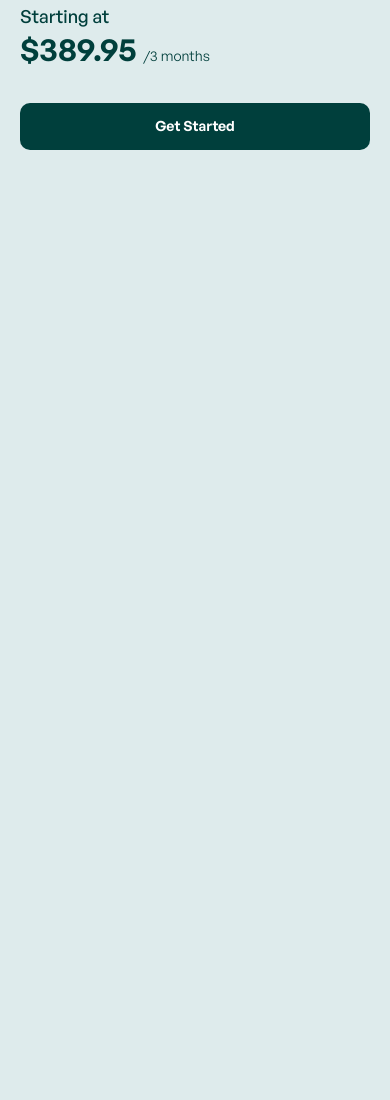
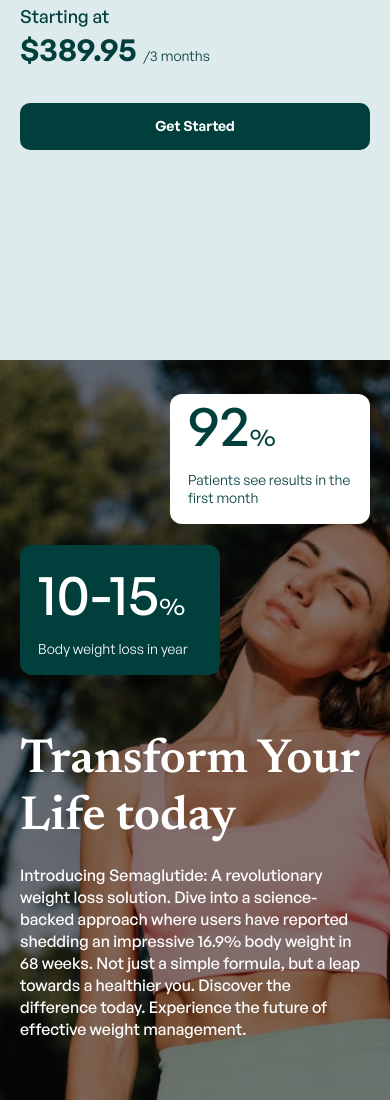
Before and after one commit to ArtemUholkov/ALIVE-total-wellness, a plain HTML site: page index.html in a window 390 px wide. Shown: the part 1513-2613 px from the top of the page. Before the commit the page ends 1773 px from the top, so only its background shows below. Drawn offline with nearby package versions, Linux system fonts and the light colour scheme.

Commit message:
transform ready

```diff
--- a/css/intro.css
+++ b/css/intro.css
@@ -57,6 +57,7 @@
 .intro_content_item_price {
   max-width: 519px;
   width: 100%;
+  z-index: 10;
 }
 .intro_content_item_price_title {
   font-size: 32px;
@@ -97,6 +98,7 @@
 }
 .intro_button {
   max-width: 382px;
+  z-index: 10;
 }
 .mob_logos {
   display: none;
--- a/css/transform.css
+++ b/css/transform.css
@@ -0,0 +1,268 @@
+.transform {
+  background: url('../img/transform/bgimg.png');
+  background-position: top;
+  background-repeat: no-repeat;
+  background-size: cover;
+  margin-top: 100px;
+}
+.transform_content_wrapper {
+  padding: 150px 150px 128px 150px;
+  display: flex;
+  flex-direction: row;
+  justify-content: center;
+}
+.transform_content_text_wrapper {
+  max-width: 587px;
+}
+.transform_content_text {
+  width: 50%;
+}
+.transform_content_text_title {
+  color: var(--main-text-color);
+  font-family: 'Newsreader';
+  font-size: 64px;
+  font-style: normal;
+  font-weight: 600;
+  line-height: 120%;
+  margin-bottom: 30px;
+}
+.transform_content_text_subtext {
+  font-size: 24px;
+  font-style: normal;
+  font-weight: 500;
+  line-height: normal;
+  color: var(--main-text-color);
+}
+.transform_content_boxes_wrapper {
+  width: 50%;
+  display: flex;
+  gap: 21px;
+}
+.transform_content_boxes_1_wrapper {
+  display: flex;
+}
+.transform_content_boxes_1 {
+  width: 360px;
+  height: 350px;
+  border-radius: 24px;
+  background: #fff;
+  margin-top: 236px;
+  padding-left: 48px;
+  padding-bottom: 48px;
+  display: flex;
+  flex-direction: column;
+  justify-content: flex-end;
+  gap: 12px;
+}
+.transofrm_content_boxes_1_title {
+  color: var(--usual-decorations);
+  font-size: 92px;
+  font-style: normal;
+  font-weight: 500;
+  line-height: 120%;
+}
+.transofrm_content_boxes_1_percentage {
+  color: var(--usual-decorations);
+  font-size: 48px;
+  font-style: normal;
+  font-weight: 500;
+  line-height: 120%;
+}
+.transofrm_content_boxes_1_text {
+  color: var(--usual-decorations);
+  font-size: 24px;
+  font-style: normal;
+  font-weight: 400;
+  line-height: normal;
+}
+.transform_content_boxes_2_wrapper {
+  display: flex;
+}
+.transform_content_boxes_2 {
+  width: 360px;
+  height: 350px;
+  margin-top: 24px;
+  border-radius: 24px;
+  background: #003f3c;
+  padding-left: 48px;
+  padding-bottom: 48px;
+  display: flex;
+  flex-direction: column;
+  justify-content: flex-end;
+  gap: 12px;
+}
+.transofrm_content_boxes_2_title {
+  color: var(--main-text-color);
+  font-size: 92px;
+  font-style: normal;
+  font-weight: 500;
+  line-height: 120%;
+}
+.transofrm_content_boxes_2_percentage {
+  color: var(--main-text-color);
+  font-size: 48px;
+  font-style: normal;
+  font-weight: 500;
+  line-height: 120%;
+}
+.transofrm_content_boxes_2_text {
+  color: var(--main-text-color);
+  font-size: 24px;
+  font-style: normal;
+  font-weight: 400;
+  line-height: normal;
+}
+@media (max-width: 1650px) {
+  .transform_content_wrapper {
+    padding: 100px 150px 128px 100px;
+    display: flex;
+    flex-direction: row;
+    justify-content: center;
+  }
+}
+@media (max-width: 1550px) {
+  .transform_content_text_wrapper {
+    /* max-width: 450px; */
+  }
+  .transform_content_text {
+    width: 40%;
+  }
+  .transform_content_boxes_wrapper {
+    width: 60%;
+  }
+  .transform_content_wrapper {
+    gap: 20px;
+  }
+}
+@media (max-width: 1400px) {
+  .transform_content_wrapper {
+    padding: 50px 60px 60px 50px;
+  }
+}
+@media (max-width: 1326px) {
+  .transform_content_wrapper {
+    flex-direction: column-reverse;
+    align-items: center;
+    justify-content: center;
+  }
+  .transform_content_text_wrapper {
+    max-width: 600px;
+  }
+  .transform_content_text {
+    width: 100%;
+    display: flex;
+    align-items: center;
+    justify-content: center;
+  }
+  .transform_content_boxes_wrapper {
+    width: 100%;
+  }
+  .transform_content_boxes_wrapper {
+    display: flex;
+    align-items: center;
+    justify-content: center;
+  }
+}
+@media (max-width: 1326px) {
+  .transform_content_wrapper {
+    padding: 60px 20px 60px 20px;
+  }
+  .transform_content_boxes_wrapper {
+    flex-direction: column;
+    align-items: flex-start;
+  }
+  .transform_content_boxes_1_wrapper {
+    justify-self: flex-end;
+    align-self: flex-end;
+  }
+  .transform_content_boxes_1 {
+    margin-top: 0px;
+    flex: 1;
+  }
+  .transform_content_boxes_2 {
+    margin-top: 0px;
+    align-self: flex-start;
+  }
+}
+@media (max-width: 600px) {
+  .transform_content_wrapper {
+    padding: 34px 20px 60px 20px;
+  }
+  .transform_content_boxes_1 {
+    width: 200px;
+    height: 130px;
+    border-radius: 12px;
+    padding-left: 18px;
+    padding-bottom: 17px;
+  }
+  .transform_content_boxes_2 {
+    width: 200px;
+    height: 130px;
+    border-radius: 12px;
+  }
+  .transofrm_content_boxes_1_title {
+    font-size: 56px;
+    font-style: normal;
+    font-weight: 500;
+    line-height: 120%;
+  }
+  .transofrm_content_boxes_1_percentage {
+    font-size: 24px;
+    font-style: normal;
+    font-weight: 500;
+    line-height: 120%;
+  }
+  .transofrm_content_boxes_1_text {
+    font-size: 14px;
+    font-style: normal;
+    font-weight: 400;
+    line-height: normal;
+  }
+  .transform_content_boxes_2 {
+    width: 200px;
+    height: 130px;
+    border-radius: 12px;
+    padding-left: 18px;
+    padding-bottom: 17px;
+  }
+  .transofrm_content_boxes_2_title {
+    font-size: 56px;
+    font-style: normal;
+    font-weight: 500;
+    line-height: 120%;
+  }
+  .transofrm_content_boxes_2_percentage {
+    font-size: 24px;
+    font-style: normal;
+    font-weight: 500;
+    line-height: 120%;
+  }
+  .transofrm_content_boxes_2_text {
+    font-size: 14px;
+    font-style: normal;
+    font-weight: 400;
+    line-height: normal;
+  }
+  .transform_content_text_title {
+    font-size: 48px;
+    font-style: normal;
+    font-weight: 600;
+    line-height: 120%;
+    margin-bottom: 16px;
+  }
+  .transform_content_text_subtext {
+    font-size: 16px;
+    font-style: normal;
+    font-weight: 500;
+    line-height: normal;
+  }
+  .transform_content_wrapper {
+    gap: 58px;
+  }
+  .transform {
+    background-image: url('../img/transform/bgmobtest.png');
+    background-position: top;
+    background-repeat: no-repeat;
+    background-size: cover;
+  }
+}
--- a/index.html
+++ b/index.html
@@ -173,7 +173,39 @@
         </div>
       </div>
     </section>
-    <section class="transform"></section>
+    <section class="transform">
+      <div class="transform_content_wrapper">
+        <div class="transform_content_text">
+          <div class="transform_content_text_wrapper">
+            <p class="transform_content_text_title">Transform Your Life today</p>
+            <p class="transform_content_text_subtext">
+              Introducing Semaglutide: A revolutionary weight loss solution. Dive into a
+              science-backed approach where users have reported shedding an impressive 16.9% body
+              weight in 68 weeks. Not just a simple formula, but a leap towards a healthier you.
+              Discover the difference today. Experience the future of effective weight management.
+            </p>
+          </div>
+        </div>
+        <div class="transform_content_boxes_wrapper">
+          <div class="transform_content_boxes_1_wrapper">
+            <div class="transform_content_boxes_1">
+              <p class="transofrm_content_boxes_1_title">
+                92<span class="transofrm_content_boxes_1_percentage">%</span>
+              </p>
+              <p class="transofrm_content_boxes_1_text">Patients see results in the first month</p>
+            </div>
+          </div>
+          <div class="transform_content_boxes_2_wrapper">
+            <div class="transform_content_boxes_2">
+              <p class="transofrm_content_boxes_2_title">
+                10-15<span class="transofrm_content_boxes_2_percentage">%</span>
+              </p>
+              <p class="transofrm_content_boxes_2_text">Body weight loss in year</p>
+            </div>
+          </div>
+        </div>
+      </div>
+    </section>
     <section class="benefits"></section>
     <section class="howitworks"></section>
     <section class="stories"></section>
```
Also changed, not shown: img/transform/bgmob.png (added), img/transform/bgmobtest.png (added).
